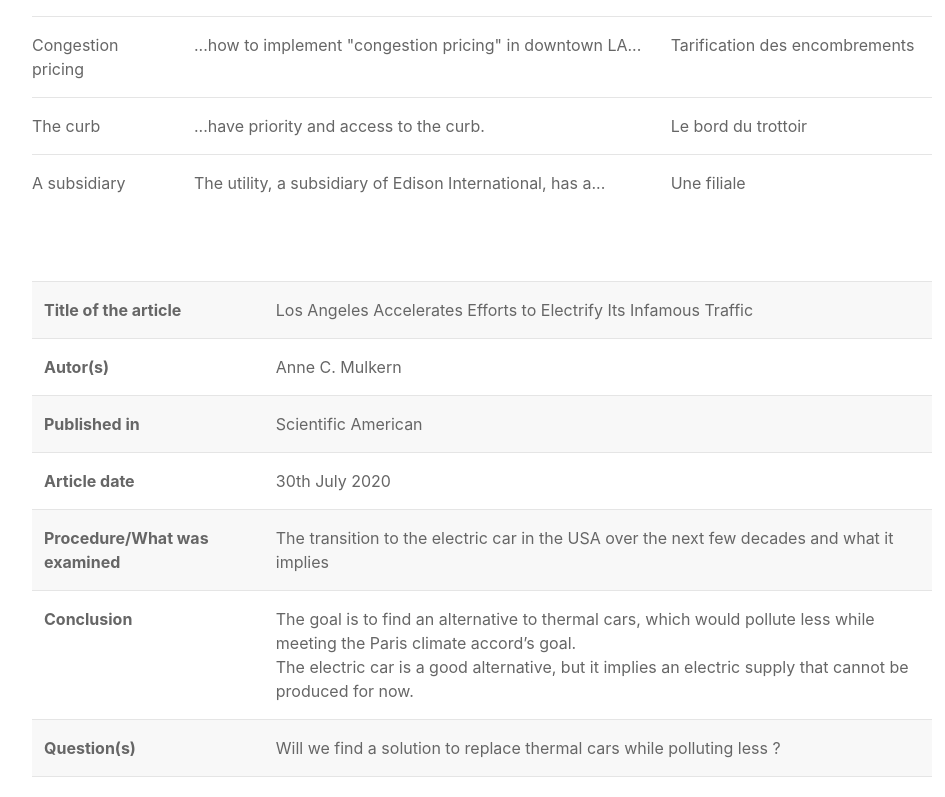
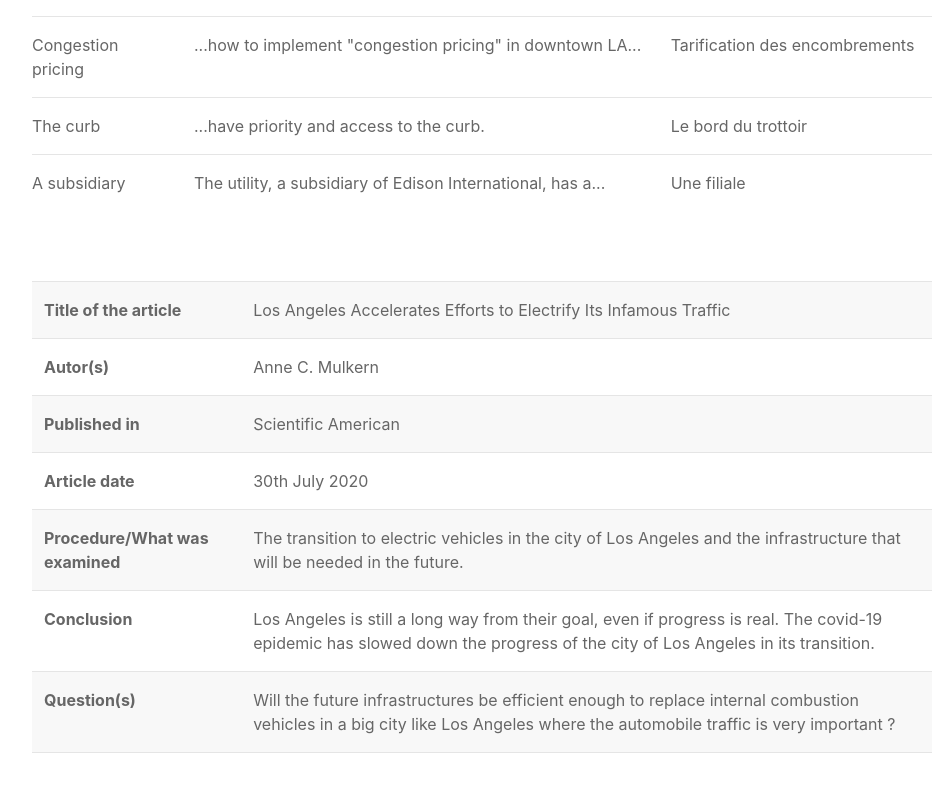
Before and after one commit to nicolasdelp/English-blog, a plain HTML site: page article2.html in a window 1280 px wide. Shown: the part 3750-4547 px from the top of the page, without its empty margins (158-1103 px from the left). Drawn offline with Linux system fonts and the light colour scheme.

Commit message:
Question

```diff
--- a/article2.html
+++ b/article2.html
@@ -246,16 +246,16 @@
                     <td>30th July 2020</td>
                 </tr>
                 <tr>
-                    <td class="uk-text-bolder">Procedure/What was examined</td> <!-- A FAIRE -->
-                    <td>The transition to the electric car in the USA over the next few decades and what it implies</td>
+                    <td class="uk-text-bolder">Procedure/What was examined</td>
+                    <td>The transition to electric vehicles in the city of Los Angeles and the infrastructure that will be needed in the future.</td>
                 </tr>
                 <tr>
-                    <td class="uk-text-bolder">Conclusion</td> <!-- A FAIRE -->
-                    <td>The goal is to find an alternative to thermal cars, which would pollute less while meeting the Paris climate accord’s goal.<br>The electric car is a good alternative, but it implies an electric supply that cannot be produced for now.</td>
+                    <td class="uk-text-bolder">Conclusion</td>
+                    <td>Los Angeles is still a long way from their goal, even if progress is real. The covid-19 epidemic has slowed down the progress of the city of Los Angeles in its transition.</td>
                 </tr>
                 <tr>
-                    <td class="uk-text-bolder">Question(s)</td> <!-- A FAIRE -->
-                    <td>Will we find a solution to replace thermal cars while polluting less ?</td>
+                    <td class="uk-text-bolder">Question(s)</td>
+                    <td>Will the future infrastructures be efficient enough to replace internal combustion vehicles in a big city like Los Angeles where the automobile traffic is very important ?</td>
                 </tr>
             </tbody>
         </table>
```
